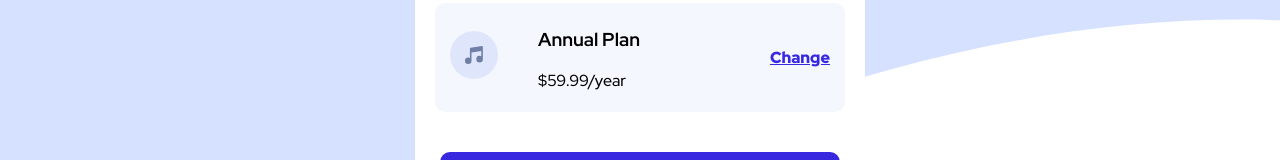
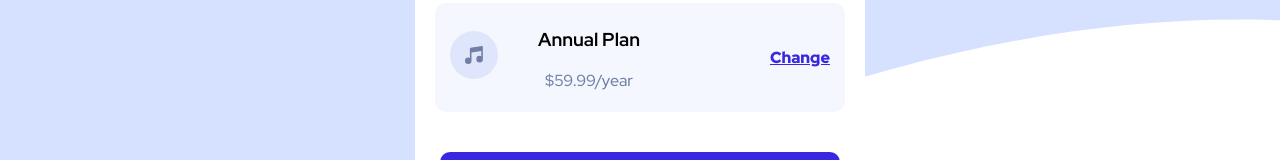
Before and after one commit to wafaj3fr/Order_summary_component, a plain HTML site: page index.html in a window 1280 px wide. Shown: the part 395-555 px from the top of the page. Drawn offline with Linux system fonts and the light colour scheme.

Commit message:
updated style

```diff
--- a/style.css
+++ b/style.css
@@ -26,7 +26,7 @@ img{
     text-align: center;
     color: hsl(223, 47%, 23%);
 }
-.lines p{
+p{
     color:  hsl(224, 23%, 55%);
     font-size: 16px;
     text-align: center;
```
